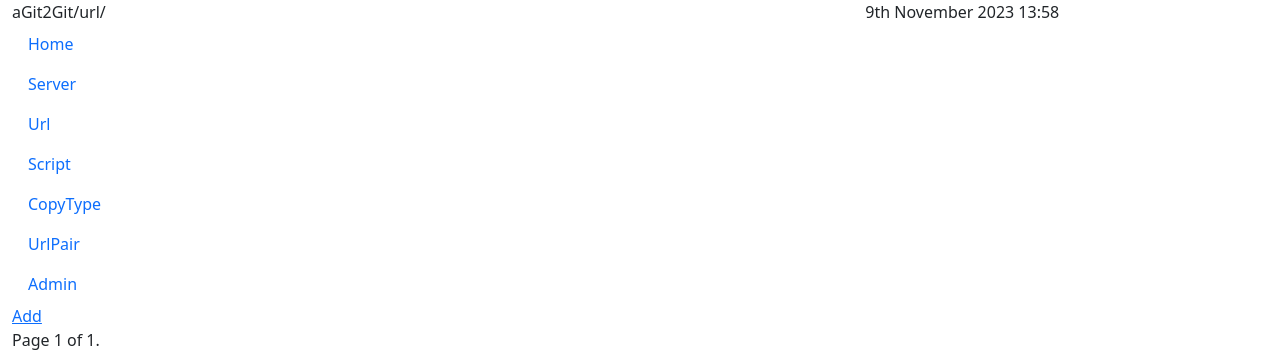
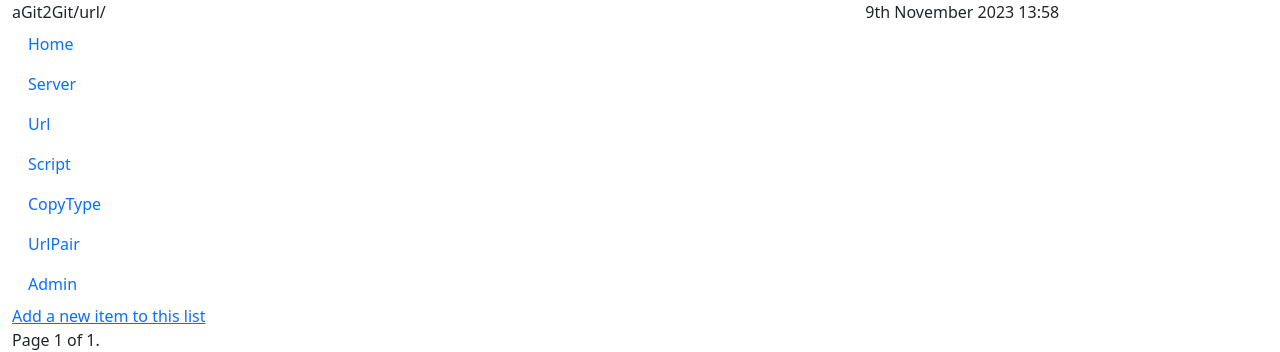
Before and after one commit to maarten-boot/g2g, a Django app: page /url/ in a window 1280 px wide. Shown: the top 352 px of the page. Run offline with Django 4.2, Linux system fonts and the light colour scheme; data that the repository does not hold is empty; parts of the project's set-up code (start-up, migrations or seed data) failed here and were passed over.

Commit message:
fix links when paging

```diff
--- a/pSwai/aGit2Git/autoGui.py
+++ b/pSwai/aGit2Git/autoGui.py
@@ -1,5 +1,5 @@
 from typing import (
-    Any,
+    # Any,
     Dict,
     #    List,
 )
@@ -99,6 +99,7 @@ AUTO_GUI = {
     },
 }
 
+
 def getFields(modelName: str) -> Dict[str, str]:
     k = "models"
     if modelName in AUTO_GUI[k]:
--- a/pSwai/aGit2Git/views.py
+++ b/pSwai/aGit2Git/views.py
@@ -18,7 +18,6 @@ from aGit2Git.xauto import (
     mapForm,
     maxPerPagePaginate,
     makeIndexFields,
-    getFields,
     getFilterPrefix,
 )
 
@@ -26,6 +25,7 @@ from aGit2Git.autoGui import (
     AUTO_GUI as AG,
     getFields,
 )
+
 
 def empty(request):
     # this func should be totally generic all custom data must come frpm xauto
@@ -90,6 +90,7 @@ def startContext(request) -> Dict[str, Any]:
         "title": f"{app_name}{fp}",
         "navigation": navigation(),
         "action": fp,
+        "action_clean": fp.split("?")[0],
         "path": fp[1:].split("/"),
     }
     return context
@@ -100,7 +101,6 @@ def index(request, *args, **kwargs):
     fPrefix = getFilterPrefix()
     fp = request.get_full_path()
     app_name = __package__
-    # xForm = mapForm(fp, None)
 
     maxPerPage = maxPerPagePaginate()
     perPage = maxPerPage
--- a/pSwai/aGit2Git/xauto.py
+++ b/pSwai/aGit2Git/xauto.py
@@ -1,4 +1,9 @@
 import sys
+
+from typing import (
+    Any,
+    # Dict,
+)
 
 from django.template import (
     Context,
@@ -25,18 +30,15 @@ from aGit2Git.forms import (
 )
 
 from aGit2Git.autoGui import (
-    AUTO_GUI,
+    # AUTO_GUI,
     getFields,
 )
 
 from aGit2Git import views
 
-from typing import (
-    Any,
-    Dict,
-)
 
 DEBUG = 0
+
 
 def urlGenOne(k):
     return [
@@ -63,7 +65,7 @@ def urlGenAll():
 
 
 def maxPerPagePaginate():
-    return 10
+    return 25
 
 
 def mapForm(fp: str, *args, **kwargs) -> Any:
@@ -96,11 +98,17 @@ def mapModel(fp):
 
 
 def mkDeleteLink(pk: str):
-    return "<input class='form-check-input' type='checkbox' value='" + f"{pk}" + "' name='action{{ action }}' id='action{{ action }}{{" + f"{pk}" + "}}'>"
+    return (
+        "<input class='form-check-input' type='checkbox' value='"
+        + f"{pk}"
+        + "' name='action{{ action_clean }}' id='action{{ action_clean }}{{"
+        + f"{pk}"
+        + "}}'>"
+    )
 
 
 def makeEditLink(pk: str, name: str):
-    return "<a href='{{ action }}edit/{{" + f"{pk}" + "}}'>{{" + f"{name}" + "}}</a>"
+    return "<a href='{{ action_clean }}edit/{{" + f"{pk}" + "}}'>{{" + f"{name}" + "}}</a>"
 
 
 def defaultFieldTemplate(name):
@@ -193,6 +201,8 @@ def makeIndexFields(fp, page_obj):
         for item in page_obj:
             fieldData = makeDictFromModel(item)
             fieldData["action"] = fp
+            fieldData["action_clean"] = fp.split("?")[0]
+
             fields = {}
             for k, v in xFields.items():
                 if k not in names:
--- a/pSwai/templates/form-base.html
+++ b/pSwai/templates/form-base.html
@@ -1,7 +1,7 @@
           {% if form != None %}
           {% if updating == True %}
           <div>
-            <a href="/{{ path.0}}/add/"> Add </a>
+            <a href="/{{ path.0}}/add/"> Add a new item </a>
           </div>
           {% endif %}
 
@@ -30,7 +30,7 @@
 
           {% if deleting != True %}
           {% if id != None %}
-            <div><a href="{{ delete }}">Delete</a></div>
+            <div><a href="{{ delete }}">Delete this item</a></div>
           {% endif %}
           {% endif %}
           {% endif %}
--- a/pSwai/templates/index-base.html
+++ b/pSwai/templates/index-base.html
@@ -1,14 +1,14 @@
           {% if page_obj != None %}
-            {% if action != "/" %}
-              <div><a href="{{ action }}add/"> Add </a></div>
+            {% if action_clean != "/" %}
+              <div><a href="{{ action_clean }}add/"> Add a new  item to this list </a></div>
             {% endif %}
           {% include "index-paginate.html" %}
           <div>
-            <form action="{{ action }}" method="post">
+            <form action="{{ action_clean }}" method="post">
               {% csrf_token %}
               <input class="hidden" type="submit" name="dummy" value="dummy" style="z-index: -1; display: none;"/>
               <table class="index table table-sm table-hover table-bordered caption-top">
-                <caption>List of {{ action }}</caption>
+                <caption>List of {{ action_clean }}</caption>
                 <thead>
                   {% include "index-name-row.html" %}
                   {% include "index-filter-row.html" %}
--- a/pSwai/templates/index-name-row.html
+++ b/pSwai/templates/index-name-row.html
@@ -3,7 +3,7 @@
                     {% for name in names %}
                       {% if name == "_" %}
                     <th scope="col">
-                      <input class="form-check-input" type="checkbox" name="action{{action}}" value="ALL" id="action{{action}}ALL-bot"/>
+                      <input class="form-check-input" type="checkbox" name="action{{action_clean}}" value="ALL" id="action{{action_clean}}ALL-bot"/>
                     </th>
                       {% else %}
                     <th scope="col">{{ name }}</th>
```
Also changed, not shown: pSwai/aGit2Git/forms.py (+2 -7 lines), 1 other file.
